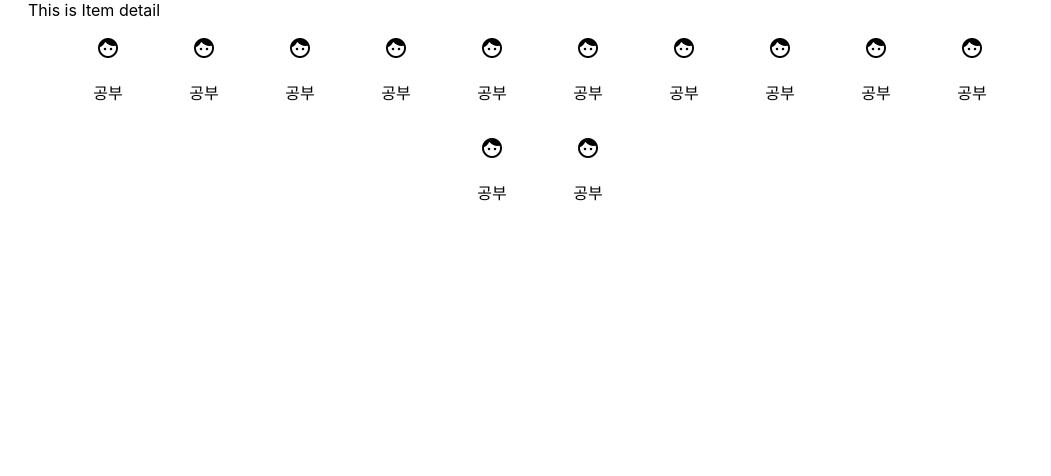
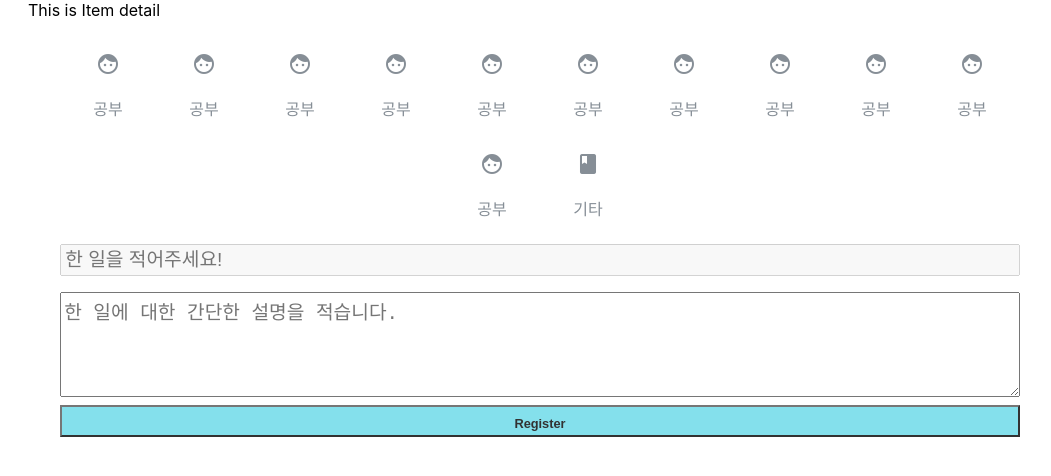
Before and after one commit to dev-jelly/donest-frontend, a React (Create React App) app: page /items/new in a window 1280 px wide. Shown: the top 476 px of the page, without its empty margins (100-1151 px from the left). Built offline with nearby package versions, Linux system fonts and the light colour scheme.

Commit message:
Keep Styling ItemWrite

```diff
--- a/src/components/common/Button.tsx
+++ b/src/components/common/Button.tsx
@@ -8,10 +8,11 @@ interface ButtonStyleProps {
 }
 
 const ButtonStyle = css<ButtonStyleProps>`
-  width: 100%;
+  width: calc(100% - 4rem);
   height: 2rem;
   font-size: 0.8rem;
   font-weight: bold;
+  margin: 0 2rem;
   background: ${props => props.background || 'none'};
   color: ${props => props.color || 'black'};
   opacity: 0.8;
--- a/src/components/item/ItemWrite.tsx
+++ b/src/components/item/ItemWrite.tsx
@@ -1,10 +1,23 @@
 import React, { PropsWithChildren } from 'react';
 import styled from 'styled-components';
 import 'material-icons/iconfont/material-icons.scss';
-
+import oc from 'open-color';
+import Button from "../common/Button";
 const JobBlock = styled.div`
   min-width: 6rem;
   text-align: center;
+  color: ${oc.gray[6]};
+  &:hover {
+    background: ${oc.orange[3]};
+    box-shadow: 5px 5px blur ${oc.orange[6]} inset;
+    color: black;
+  }
+
+  &:focus {
+    background: ${oc.orange[7]};
+    box-shadow: 5px 5px blur ${oc.orange[6]} inset;
+    color: black;
+  }
 `;
 
 const JobBlockWrapper = styled.div`
@@ -19,6 +32,7 @@ interface JobProps {
   icon: string;
   title: string;
 }
+
 const Job = ({ icon, title }: PropsWithChildren<JobProps>) => {
   return (
     <JobBlock>
@@ -30,8 +44,31 @@ const Job = ({ icon, title }: PropsWithChildren<JobProps>) => {
   );
 };
 
+const ItemWriteBlock = styled.div`
+  display: flex;
+  flex-direction: column;
+  justify-content: stretch;
+  margin: 1rem 0;
+`;
+
+
+const EtcTitle = styled.input`
+  margin: 0.5rem 2rem;
+  padding: 0.2rem;
+  font-size: 1.2rem;
+`;
+
+const DescriptionBlock = styled.textarea`
+  margin: 0.5rem 2rem;
+  padding: 0.2rem;
+  font-size: 1.2rem;
+
+  height: 6rem;
+`;
+
 const ItemWrite = () => {
   return (
+    <ItemWriteBlock>
       <JobBlockWrapper>
         <Job title={'공부'} icon={'face'} />
         <Job title={'공부'} icon={'face'} />
@@ -44,8 +81,12 @@ const ItemWrite = () => {
         <Job title={'공부'} icon={'face'} />
         <Job title={'공부'} icon={'face'} />
         <Job title={'공부'} icon={'face'} />
-      <Job title={'공부'} icon={'face'} />
+        <Job title={'기타'} icon={'book'} />
       </JobBlockWrapper>
+      <EtcTitle placeholder={"한 일을 적어주세요!"} disabled />
+      <DescriptionBlock placeholder={"한 일에 대한 간단한 설명을 적습니다."}/>
+      <Button background={oc.cyan[3]}>Register</Button>
+    </ItemWriteBlock>
   );
 };
 
```
Lines whose indentation alone changed are shown as unchanged.
